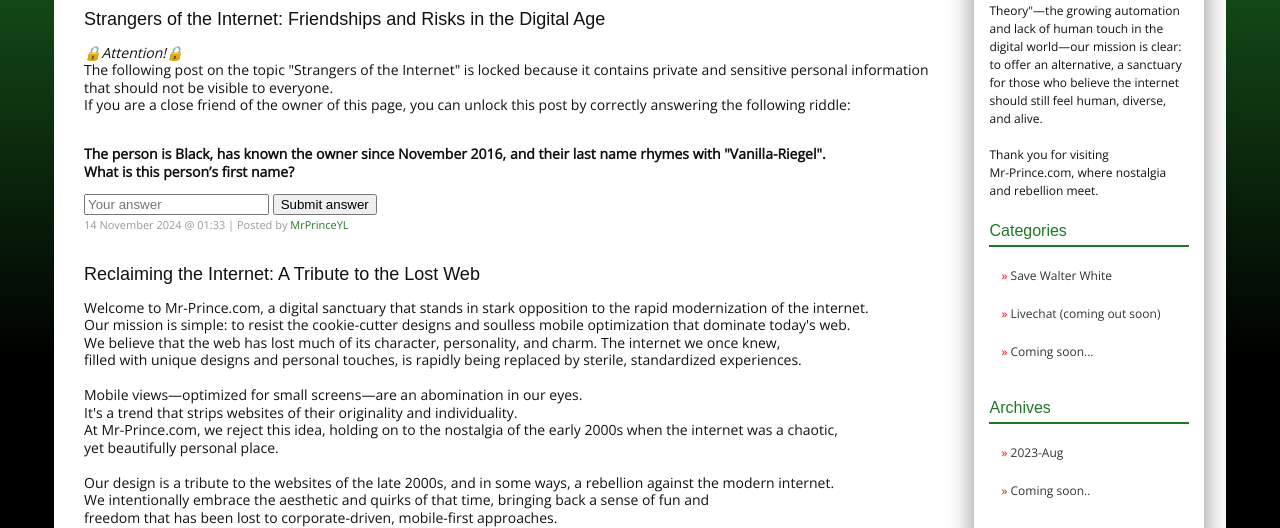
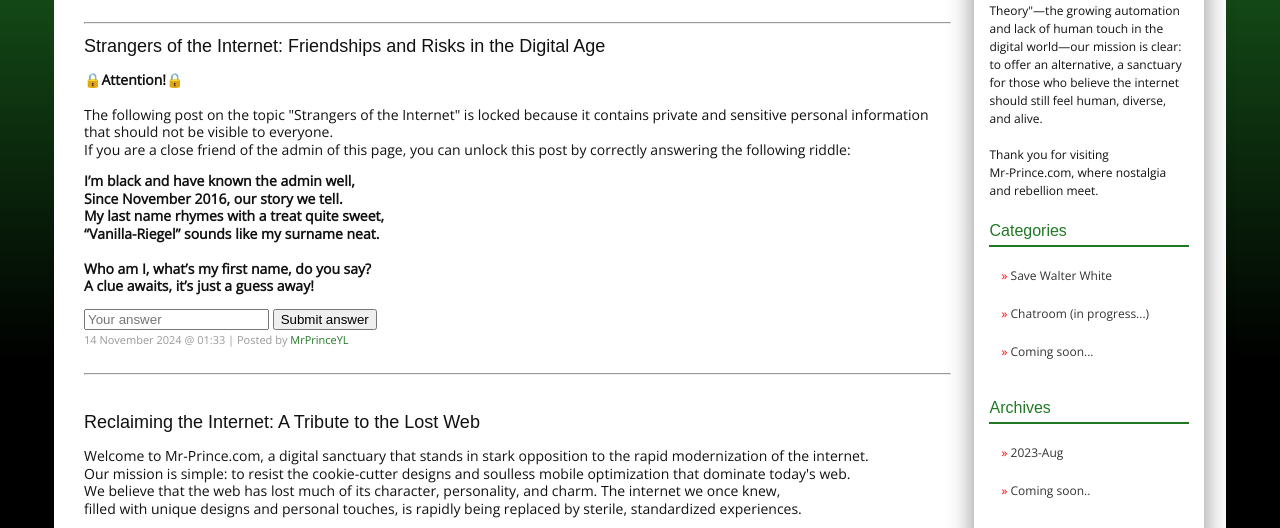
Before and after one commit to gertz50/MrPrince, a plain HTML site: page index.html in a window 1280 px wide. Shown: the part 241-769 px from the top of the page. Drawn offline with nearby package versions, Linux system fonts and the light colour scheme.

Commit message:
better riddle

```diff
--- a/index.html
+++ b/index.html
@@ -74,7 +74,7 @@
 				<h2>Categories</h2>
 				<ul>
 					<li><a href="archives/Aug2023/ww.html">Save Walter White</a></li>
-					<li><a href="#">Livechat (coming out soon)</a></li>
+					<li><a href="#">Chatroom (in progress...)</a></li>
 					<li><a href="#">Coming soon...</a></li>
 					<!-- <li><a href="#">Proin sed pede</a></li>
 					<li><a href="#">Maecenas ac nisi</a></li>
@@ -104,23 +104,30 @@
 
 				<!--start content-->
 				<div id="content">
+					<br>
+					<hr>
 					<!--post item-->
 					<div class="item">
 						<h1>Strangers of the Internet: Friendships and Risks in the Digital Age</h1>
 						<!-- start Rätsel 1-->
 						<div>
 							<p>
-								<i>🔒Attention!🔒</i><br>
+								🔒<b>Attention!</b>🔒<br><br>
 								The following post on the topic "Strangers of the Internet" is locked because it contains private and
 								sensitive personal information<br>
 								that should not be visible to everyone.<br>
-								If you are a close friend of the owner of this page, you can unlock this post by correctly answering
-								the following riddle:<br><br>
+								If you are a close friend of the admin of this page, you can unlock this post by correctly answering
+								the following riddle:<br>
 							</p>
 							<p>
 								<b>
-									The person is Black, has known the owner since November 2016, and their last name rhymes with "Vanilla-Riegel".<br>
-									What is this person’s first name?
+									I’m black and have known the admin well,<br>
+									Since November 2016, our story we tell.<br>
+									My last name rhymes with a treat quite sweet,<br>
+									“Vanilla-Riegel” sounds like my surname neat.<br><br>
+
+									Who am I, what’s my first name, do you say?<br>
+									A clue awaits, it’s just a guess away!
 								</b>
 							</p>
 							<p id="error1" style="color: red; display: none;">Wrong answer.</p>
@@ -204,7 +211,9 @@
 					</div>
 					<br>
 					<!--end of post item-->
+					<hr>
 					<!--another post item-->
+					<br>
 					<div class="item">
 						<h1>Reclaiming the Internet: A Tribute to the Lost Web</h1>
 						<p>Welcome to Mr-Prince.com, a digital sanctuary that stands in stark opposition to the rapid modernization of the internet.<br>
@@ -247,7 +256,9 @@
 					</div>
 					<br>
 					<!--end of another post item-->
+					<hr>
 					<!--another post item-->
+					<br>
 					<div class="item">
 						<h1>Alpha 1.0 Now Accessible</h1>
 						<p>
@@ -265,7 +276,9 @@
 						</p>
 						<span>13 November 2024 @ 16:41 | Posted by <a href="https://x.com/MrPrinceYL">MrPrinceYL</a></span>
 					</div>
+					<br>
 					<!--end of another post item-->
+					<hr>
 				</div>
 				<!--end of content-->
 
```
